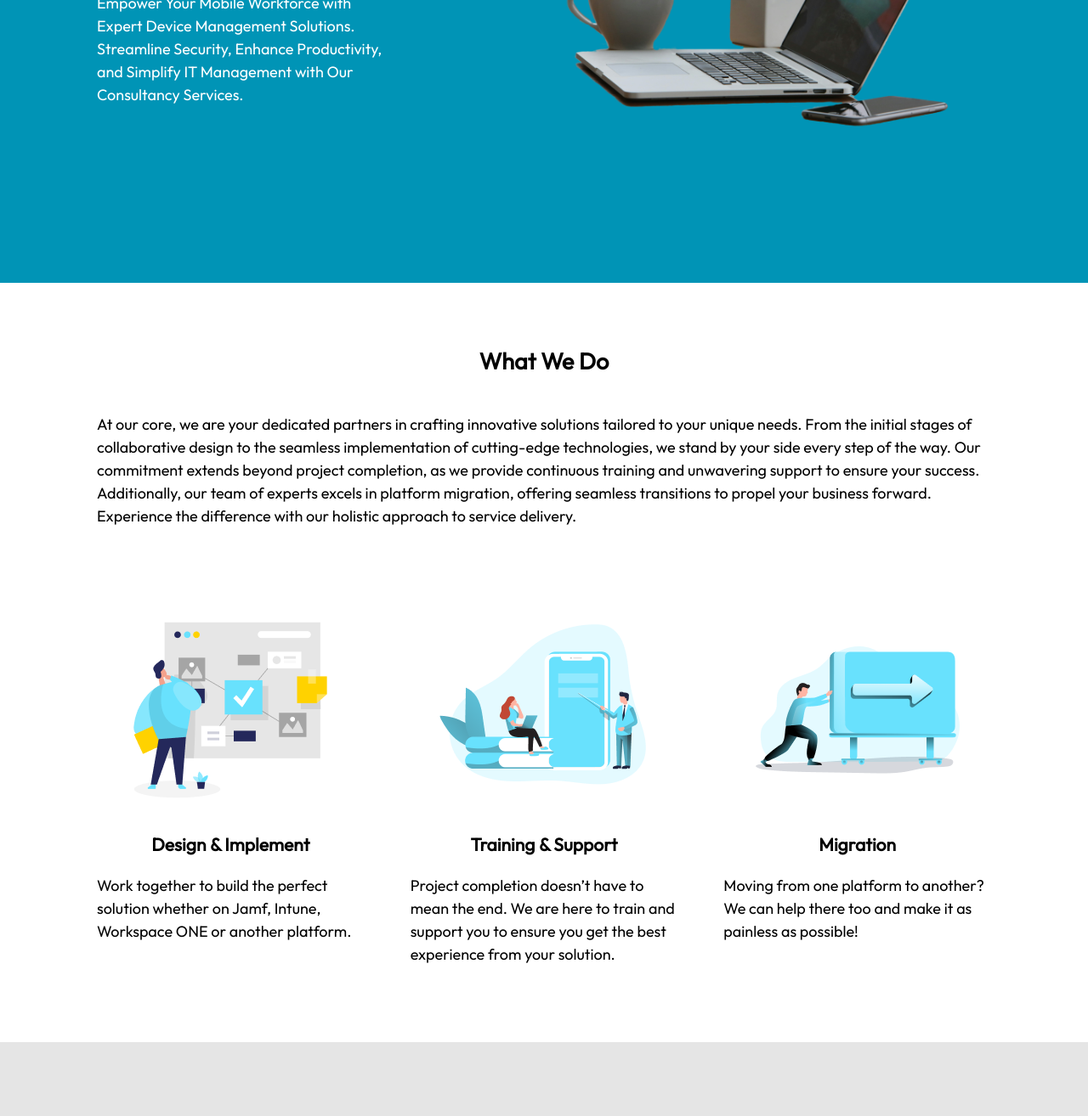
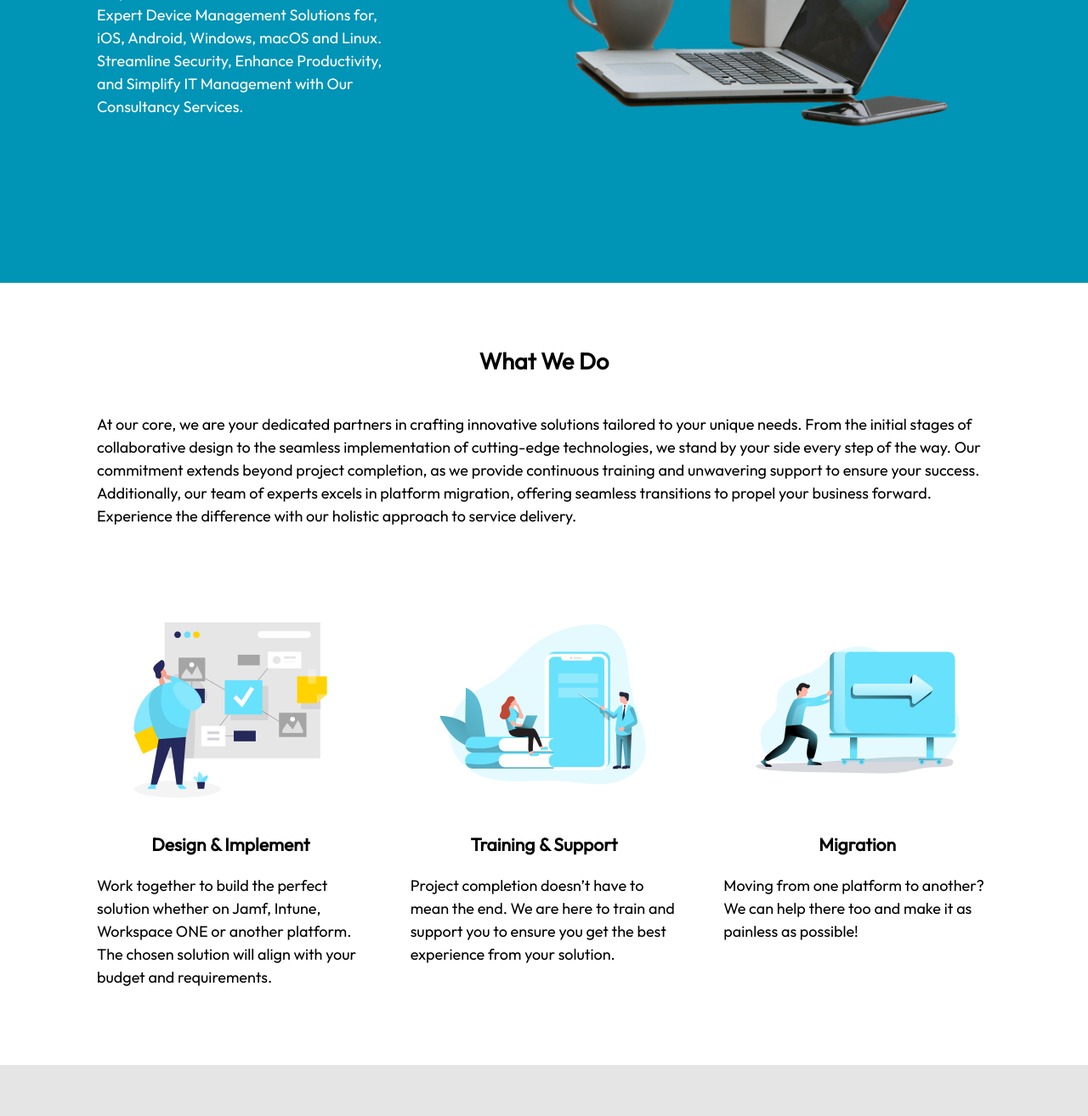
Before and after one commit to gbignell/public_website, a plain HTML site: page index.html in a window 1280 px wide. Shown: the part 367-1681 px from the top of the page at 85% size. Drawn offline with Linux system fonts and the light colour scheme.

Commit message:
Update text to include device types

```diff
--- a/index.html
+++ b/index.html
@@ -25,7 +25,7 @@
             <h1>Device Management: Your Solution Starts Here</h1>
             <p>
               Empower Your Mobile Workforce with Expert Device Management
-              Solutions. Streamline Security, Enhance Productivity, and Simplify
+              Solutions for, iOS, Android, Windows, macOS and Linux. Streamline Security, Enhance Productivity, and Simplify
               IT Management with Our Consultancy Services.
             </p>
           </div>
@@ -65,7 +65,7 @@
               <h3>Design & Implement</h3>
               <p>
                 Work together to build the perfect solution whether on Jamf,
-                Intune, Workspace ONE or another platform.
+                Intune, Workspace ONE or another platform. The chosen solution will align with your budget and requirements.
               </p>
             </div>
           </div>
```
